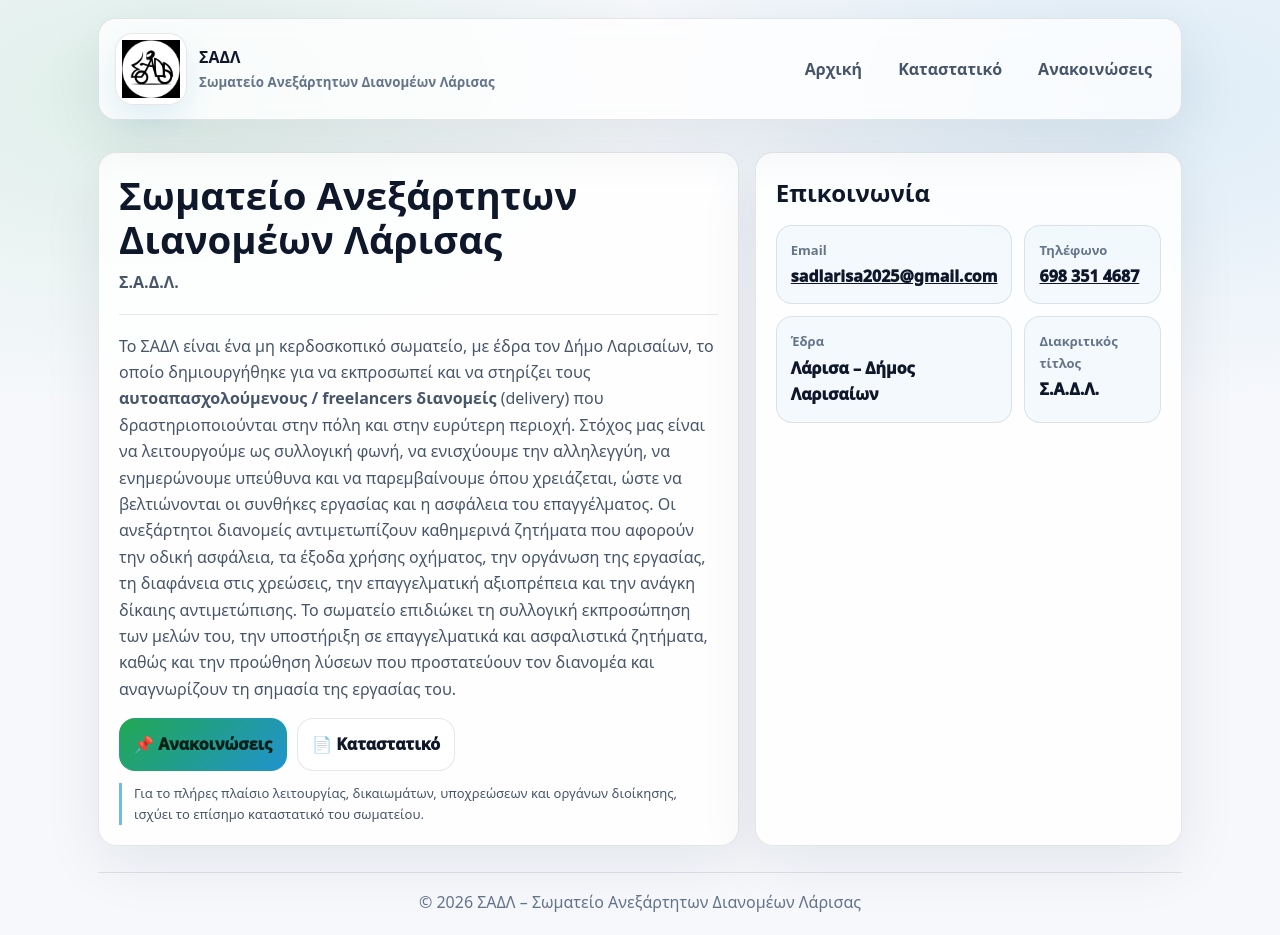
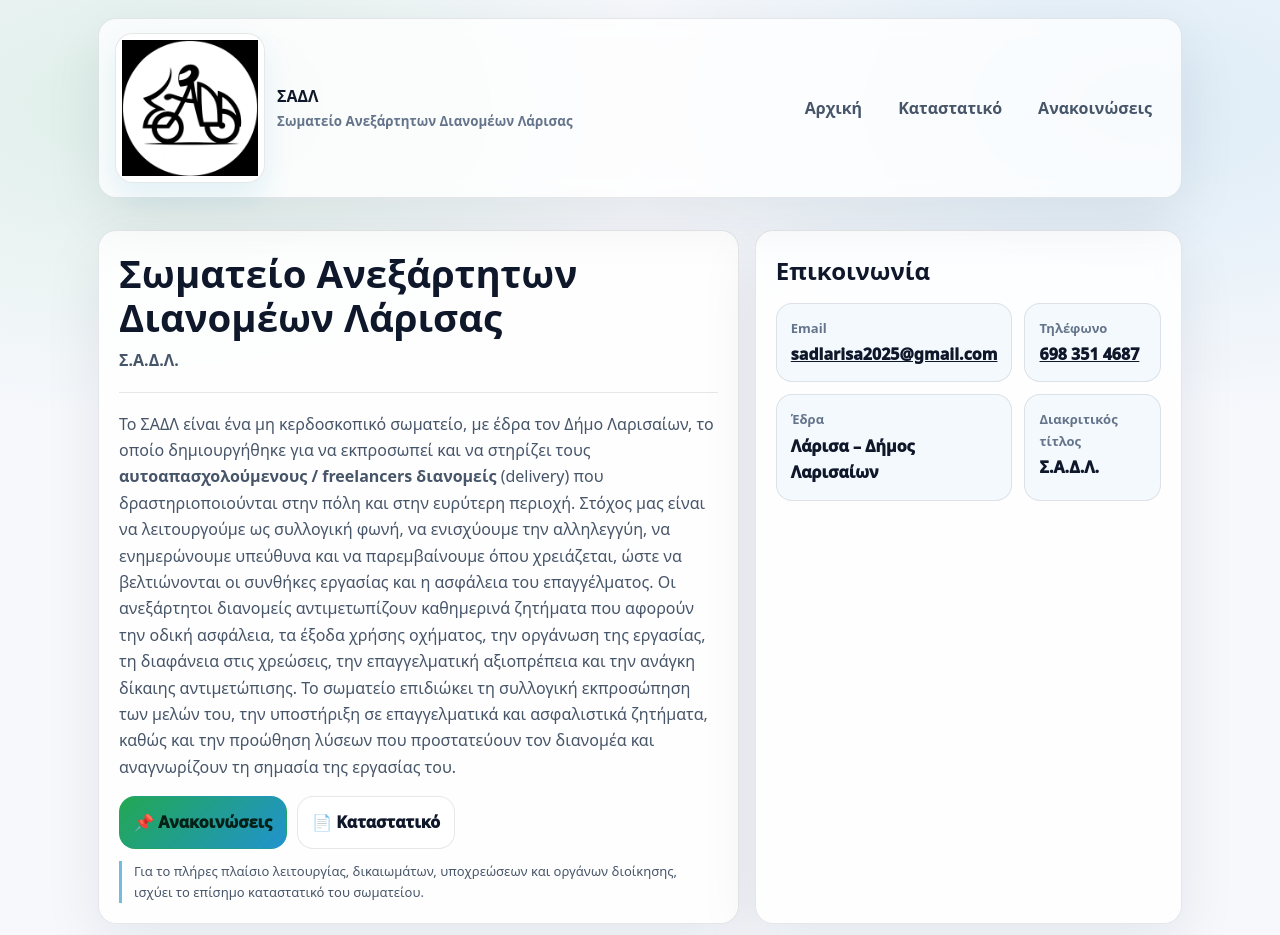
Before and after one commit to dsourras/sadl, a plain HTML site: page index.html in a window 1280 px wide. Shown: the top 935 px of the page. Drawn offline with Linux system fonts and the light colour scheme.

Commit message:
Resize logo dimensions in index.html

```diff
--- a/index.html
+++ b/index.html
@@ -57,8 +57,8 @@
     .brand{display:flex; gap:12px; align-items:center; font-weight:900}
 
     .logo{
-      width:72px;
-      height:72px;
+      width:150px;
+      height:150px;
       border-radius: 18px;
       overflow: hidden;
       background: rgba(255,255,255,.92);
```
